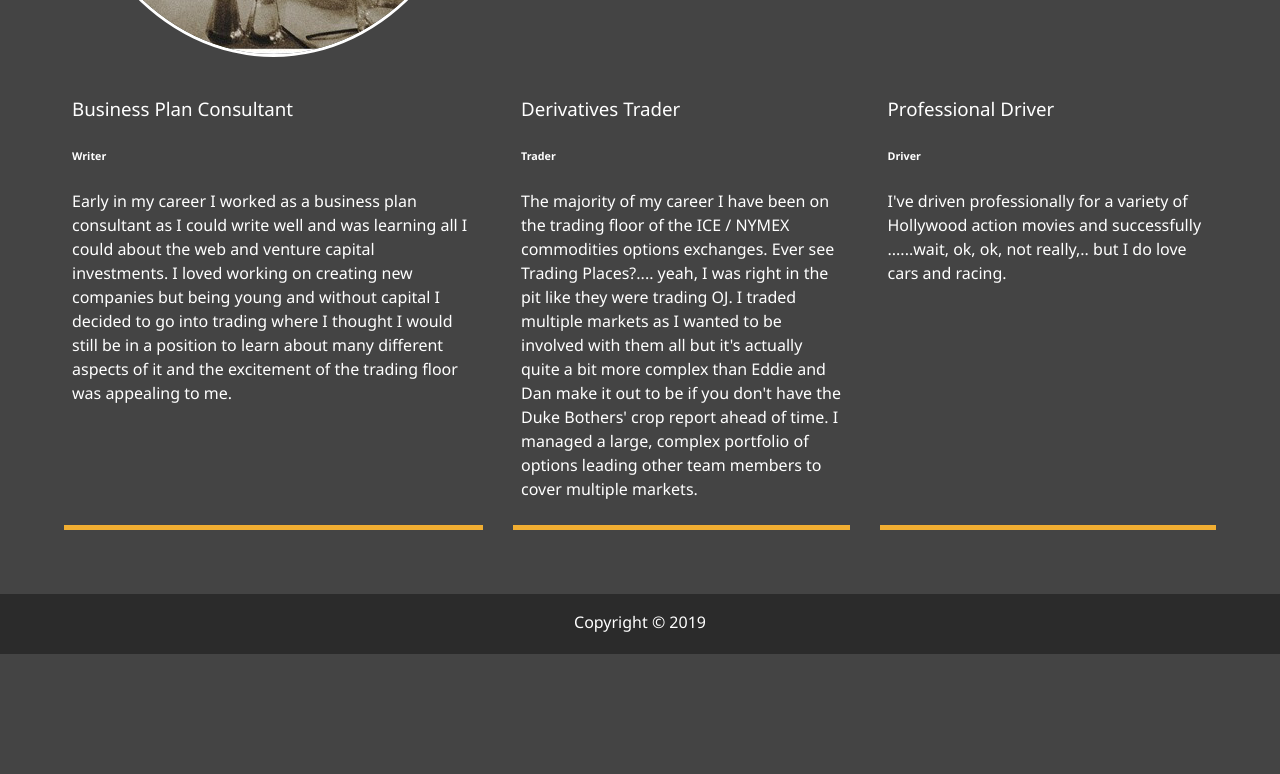
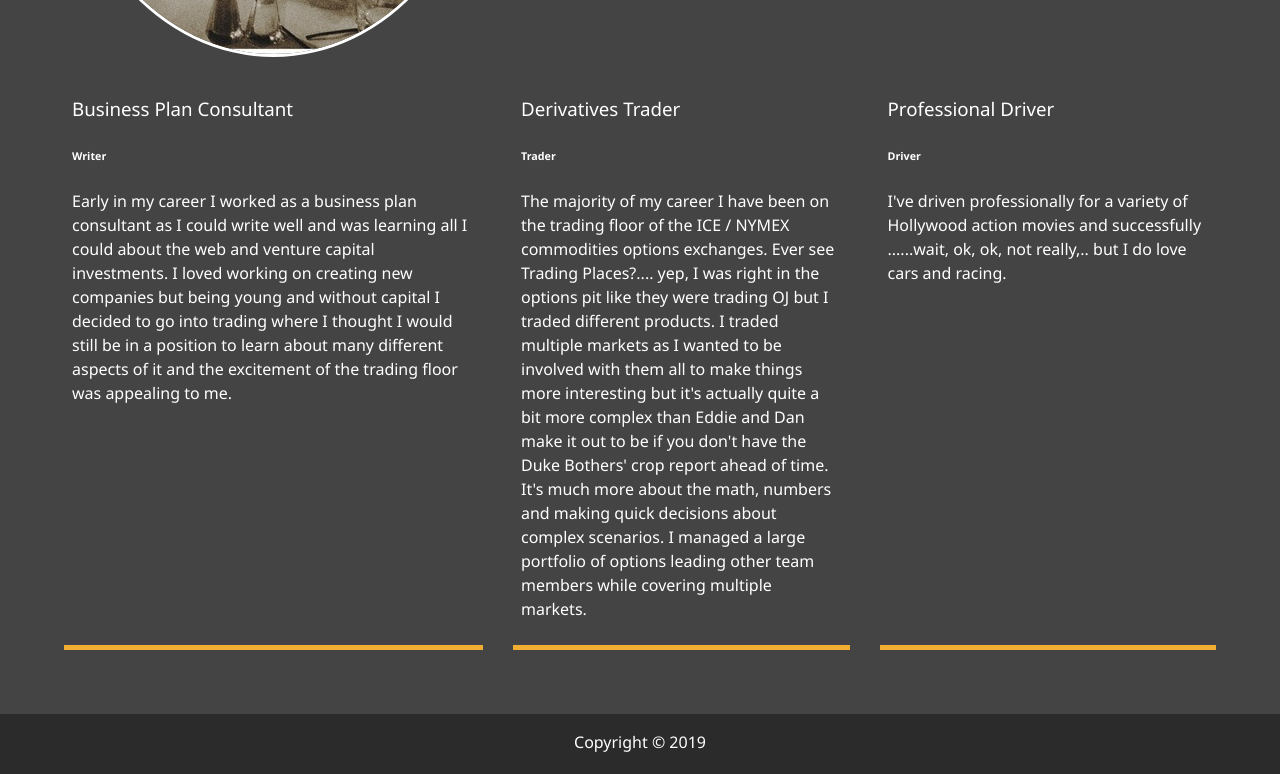
Before and after one commit to bathelix/bathelix.github.io, a website: page dist/about.html in a window 1280 px wide. Shown: the part 675-1449 px from the top of the page. Before the commit the page ends 1329 px from the top, so only its background shows below. Drawn offline with Linux system fonts and the light colour scheme.

Commit message:
bio text changes

```diff
--- a/dist/about.html
+++ b/dist/about.html
@@ -70,7 +70,7 @@
             <div class="job job-2">
                 <h3>Derivatives Trader</h3>
                 <h6>Trader</h6>
-                <p>The majority of my career I have been on the trading floor of the ICE / NYMEX commodities options exchanges.  Ever see Trading Places?.... yeah, I was right in the pit like they were trading OJ.  I traded multiple markets as I wanted to be involved with them all but it's actually quite a bit more complex than Eddie and Dan make it out to be if you don't have the Duke Bothers' crop report ahead of time.  I managed a large, complex portfolio of options leading other team members to cover multiple markets.</p>
+                <p>The majority of my career I have been on the trading floor of the ICE / NYMEX commodities options exchanges.  Ever see Trading Places?.... yep, I was right in the options pit like they were trading OJ but I traded different products.  I traded multiple markets as I wanted to be involved with them all to make things more interesting but it's actually quite a bit more complex than Eddie and Dan make it out to be if you don't have the Duke Bothers' crop report ahead of time.  It's much more about the math, numbers and making quick decisions about complex scenarios.  I managed a large portfolio of options leading other team members while covering multiple markets.</p>
             </div>
             <div class="job job-3">
                 <h3>Professional Driver</h3>
```
Also changed, not shown: dist/img/abstract3.jpg (added).
